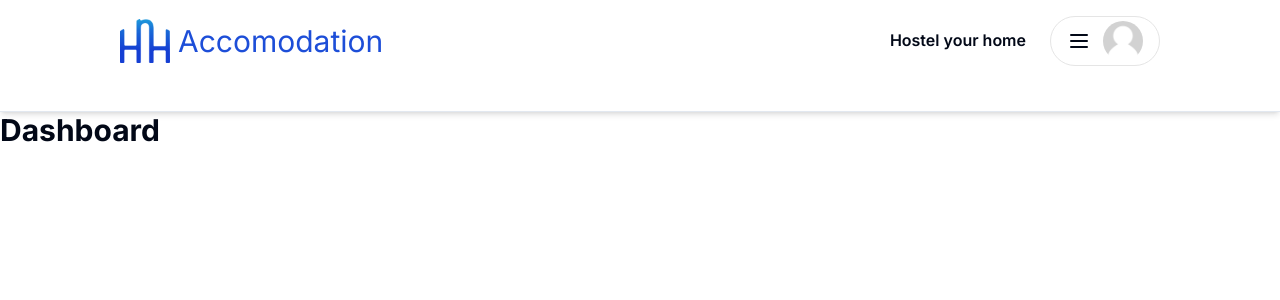
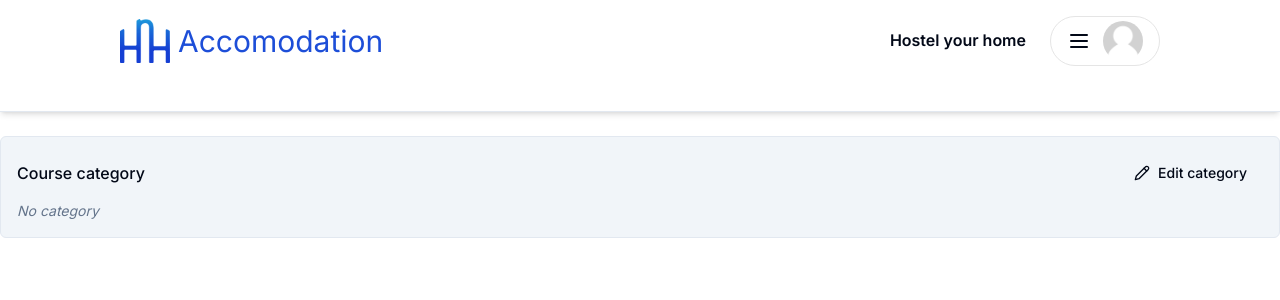
Before and after one commit to TeamM-KNUST/hnh-accommodation, a Next.js app: page /dashboard in a window 1280 px wide. Shown: the top 300 px of the page. Built offline with nearby package versions, Linux system fonts and the light colour scheme; no server answers; the database is empty.

Commit message:
Adding the search button

```diff
--- a/app/(dashboard)/dashboard/page.tsx
+++ b/app/(dashboard)/dashboard/page.tsx
@@ -10,10 +10,20 @@ const DashboardPage = async ({ params }: { params: { listingId: string } }) => {
     },
   });
 
+  const locations = await db.location.findMany({
+    orderBy: {
+      name: "desc",
+    },
+  });
+
   return (
     <div>
-        <h1 className="text-3xl font-bold ">Dashboard</h1>
-
+      <CategoryForm
+        options={categories.map((category) => ({
+          label: category.name,
+          value: category.id,
+        }))}
+      />
     </div>
   );
 };
```
